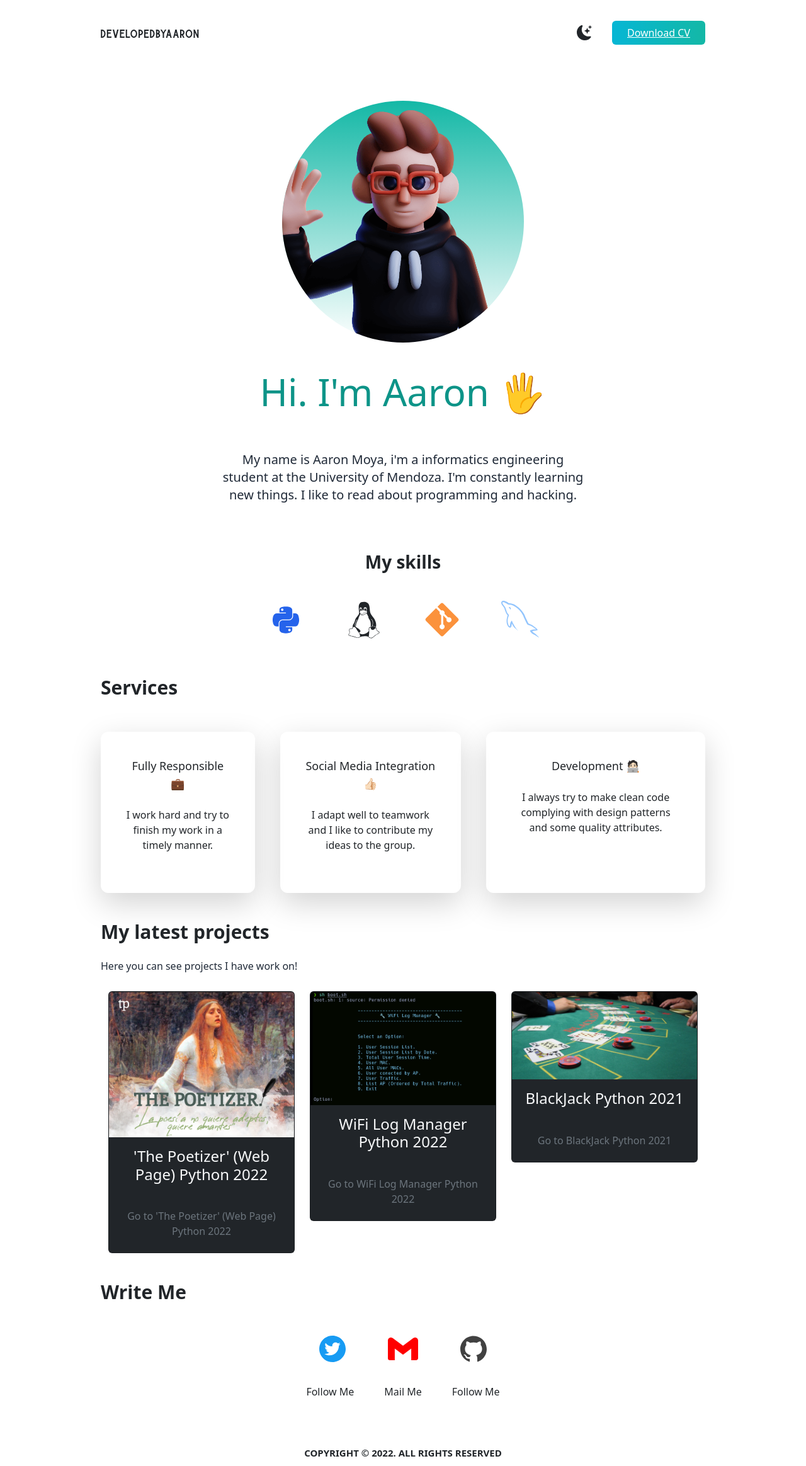
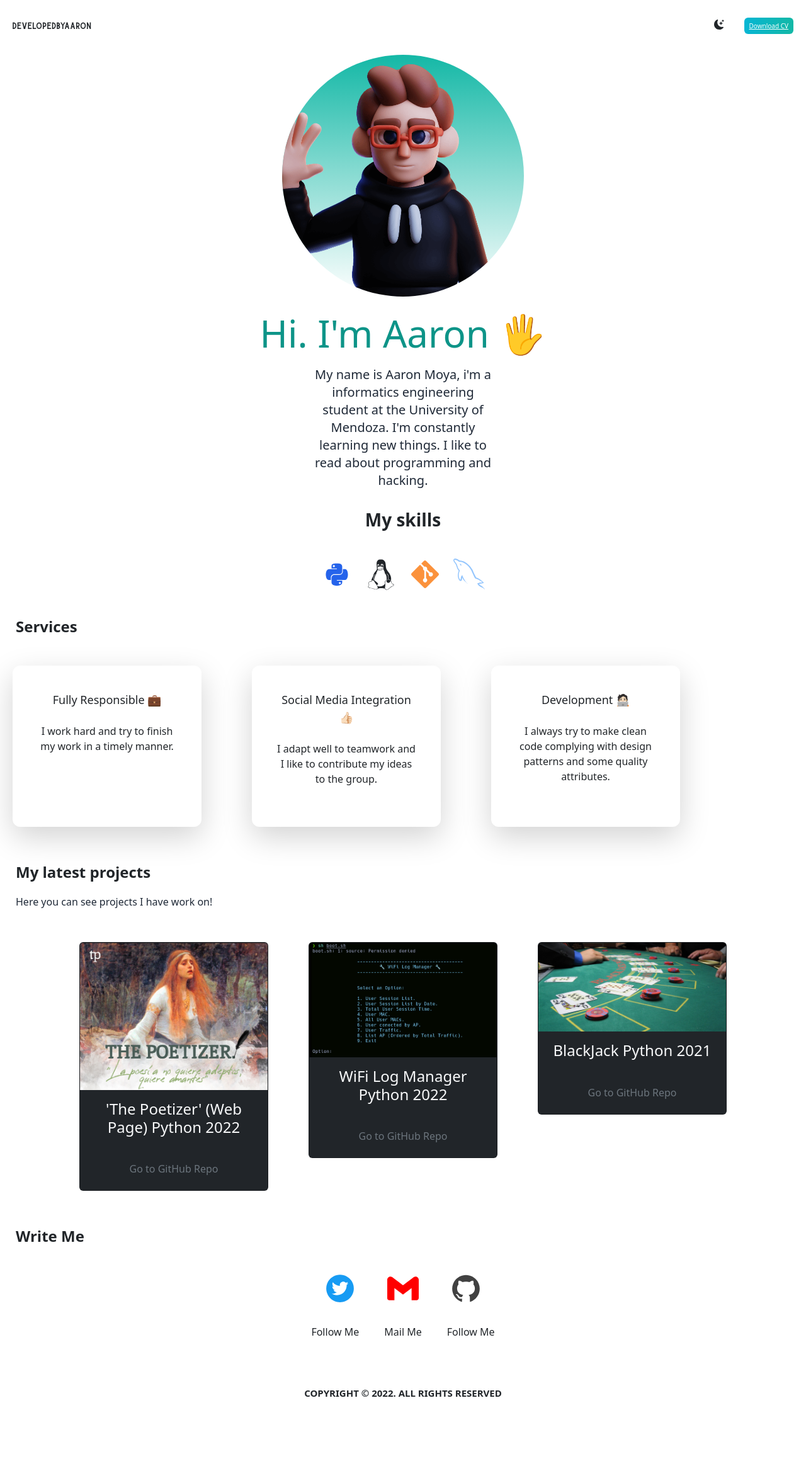
Before and after one commit to j0k3rD/Portfolio, a Next.js app: page / in a window 1280 px wide. Shown: the whole page at 63% size. After the commit the page ends 2257 px from the top, so only its background shows below. Built offline with nearby package versions, Linux system fonts and the light colour scheme.

Commit message:
320px phone responsive

```diff
--- a/pages/index.js
+++ b/pages/index.js
@@ -37,7 +37,7 @@ export default function Home() {
             className="btn btn-outline-secondary border-0"
             rel="noreferrer"
           >
-            Go to {title}
+            Go to GitHub Repo
           </a>
         </div>
       </div>
@@ -87,7 +87,7 @@ export default function Home() {
         <link rel="icon" href="/favicon.ico" />
       </Head>
       {/* ----------- MAIN BAR ----------- */}
-      <main className='bg-white px-10 sm:px-1 md:px-20 lg:px-40 dark:bg-gray-900'>
+      <main className=' main-m bg-white px-10 sm:px-1 md:px-20 lg:px-40 dark:bg-gray-900'>
         <section className='sect'>
           <nav className='nav-bar pt-10 flex justify-between'>
             <h1 className='text-ini text-xl font-burtons'>developedbyaaron</h1>
@@ -99,7 +99,7 @@ export default function Home() {
               </li>
               <li>
                 <a
-                  className='btn-d bg-gradient-to-r from-cyan-500 to-teal-500 text-white px-4 py-2 rounded-md ml-8'
+                  className='btn-d bg-gradient-to-r from-cyan-500 to-teal-500 text-white px-2 py-1.5 rounded-md ml-8'
                   href="#">
                     Download CV
                 </a>
@@ -113,18 +113,18 @@ export default function Home() {
               <Image src={deved} layout="fill" objectFit='cover' />
           </div>
           <div className='text-center'>
-            <h2 className='text-5xl py-2 text-teal-600 font-medium md:text-6xl'>
+            <h2 className='name text-5xl py-2 text-teal-600 font-medium md:text-6xl'>
               Hi. I'm Aaron 🖐️
             </h2>
             {/* <h3 className='text-2xl py-2 md:text-3xl'>Informatics Engineer Student</h3> */}
-            <p className='text-md py-5 leading-8 text-gray-800 md:text-xl max-w-xl mx-auto'>
+            <p className='bio text-md py-1 leading-8 text-gray-800 md:text-xl max-w-xl mx-auto'>
               My name is Aaron Moya, i'm a informatics engineering student at the University of Mendoza. I'm constantly learning new things. I like to read about programming and hacking.
             </p>
           </div>
           <div>
             <div className='text-4xl text-center'>
               <h3 className='mb-7 mt-7 font-black'>My skills</h3>
-              <div className='text-6xl flex justify-center gap-16 p-3 md:grid sm:grid lg:flex'>
+              <div className='icons-skills text-6xl flex justify-center gap-16 p-3 md:grid sm:grid lg:flex'>
                 <div className=' text-blue-600'>
                   <DiPython />
                 </div>
@@ -155,7 +155,7 @@ export default function Home() {
         <section>
           {/* ----------- SERVICES ----------- */}
           <div>
-            <h3 className='text-3xl py-1 font-black mt-10'>Services</h3>
+            <h3 className='text-services text-3xl py-1 font-black mt-10'>Services</h3>
             {/* <p className='text-md py-2 leading-8 text-gray-800'>
               I work <span className=' text-teal-500'>hard</span> and try to finish my work in a timely manner.
             </p>
@@ -167,7 +167,7 @@ export default function Home() {
             </p>*/}
           </div>
           <div className='sm:flex md:flex-grid lg:flex gap-10'>
-            <div className='text-center shadow-lg p-10 rounded-xl my-10 dark:bg-white'>
+            <div className='card1 text-center shadow-lg p-10 rounded-xl my-10 dark:bg-white'>
               {/* <Image src={design} width={100} height={100} /> */}
               <h3 className='text-lg font-medium pb-2'>Fully Responsible 💼</h3>
               <p className='py-2'>
@@ -179,7 +179,7 @@ export default function Home() {
               <p className='text-gray-800 py-1'>Figma</p> */}
             </div>
 
-            <div className='text-center shadow-lg p-10 rounded-xl my-10 dark:bg-white'>
+            <div className='card2 text-center shadow-lg p-10 rounded-xl my-10 dark:bg-white'>
               {/* <Image src={code} width={100} height={100} /> */}
               <h3 className='text-lg font-medium pb-2'>Social Media Integration 👍🏻</h3>
               <p className='py-2'>
@@ -188,7 +188,7 @@ export default function Home() {
               {/* <h4 className='py-4 text-teal-600'>Designs tools I use</h4> */}
             </div>
 
-            <div className='text-center shadow-lg p-10 rounded-xl my-10 dark:bg-white'>
+            <div className='card3 text-center shadow-lg p-10 rounded-xl my-10 dark:bg-white'>
               {/* <Image src={consulting} width={100} height={100} /> */}
               <h3 className='text-lg font-medium pb-2'>Development 🧑🏻‍💻</h3>
               <p className='py-2'>
@@ -202,17 +202,17 @@ export default function Home() {
         <section>
           {/* ----------- PORTFOLIO ----------- */}
           <div>
-            <h3 className='text-3xl py-1 font-black'>My latest projects</h3>
-            <p className='text-md py-2 leading-8 text-gray-800'>
+            <h3 className='text-port text-3xl py-1 font-black'>My latest projects</h3>
+            <p className='desc-port text-md py-2 leading-8 text-gray-800'>
               Here you can see projects I have work on!
               {/* I work <span className=' text-teal-500'>hard</span> and try to finish my work in a timely manner.
               I adapt well to teamwork and <span className=' text-teal-500'>I like to contribute my ideas</span> to the group. */}
             </p>
-            <div className="container d-flex justify-content-center align-items-center h-100">
+            <div className="card-cont container d-flex justify-content-center align-items-center h-100">
               <div className="row">
                 {cards.map(({ title, image, url, id }) => (
                   <div className="col-md-4" key={id}>
-                    <Card imageSource={image} title={title} url={url} />
+                    <Card imageSource={image} title={title} url={url}/>
                   </div>
                 ))}
               </div>
@@ -223,9 +223,9 @@ export default function Home() {
         <section>
           {/* ----------- CONTACT ----------- */}
           <div>
-            <h3 className='text-3xl py-1 font-black mt-10 mb-7'>Write Me</h3>
+            <h3 className='text-contact text-3xl py-1 font-black mt-10 mb-7'>Write Me</h3>
           </div>
-          <div className='text-5xl flex justify-center gap-16 p-3'>
+          <div className='icons-contact text-5xl flex justify-center gap-16 p-3'>
                 <div className='twitter'>
                   <a href="https://twitter.com/aaron_moya22">
                     <AiFillTwitterCircle />
@@ -242,7 +242,7 @@ export default function Home() {
                   </a>
                 </div>
             </div>
-            <div className='text-center font-medium flex justify-center p-3 gap-12'>
+            <div className='icons-text text-center font-medium flex justify-center p-3 gap-12'>
                 <div>
                   <p>Follow Me</p>
                 </div>
--- a/styles/globals.css
+++ b/styles/globals.css
@@ -23,6 +23,9 @@ a {
   src: url("../public/Burtons.otf");
 }
 
+.card {
+  margin-bottom: 50px;
+}
 .card:hover {
   box-shadow: 5px 10px 20px 1px rgba(255, 255, 255, 0.273) !important;
   transition: all 0.7s linear;
@@ -65,3 +68,113 @@ a {
 .github a{
   color: rgb(65, 65, 65);
 }
+
+@media screen and (min-width: 320px) {
+  .main-m {
+    display: inline;
+  }
+  .nav-bar {
+    display: flex;
+    padding-top: 3px;
+  }
+  .text-ini {
+    margin-left: 20px;
+    font-size: 1rem;
+  }
+  .btn-d {
+    padding-left: 100px;
+    font-size: 10px;
+    margin-right: 20px;
+  }
+  .luna {
+    margin-left: 30px;
+    font-size: 1rem;
+  }
+  .ima {
+    margin-top: 20px;
+    margin-bottom: 20px;
+    width: 200px;
+    height: 200px;
+  }
+  .name {
+    font-size: 2rem;
+    margin-bottom: 0px;
+  }
+  .bio {
+    max-width: 300px;
+    text-align: center;
+    margin-top: 10px;
+    font-size: 0.8rem;
+  }
+  .icons-skills {
+    text-align: center;
+    display: flex;
+    gap: 20px;
+    font-size: 50px;
+    margin-top: 20px;
+    margin-bottom: 20px;
+  }
+  .text-services {
+    font-size: 1.5rem;
+    margin-left: 25px;
+    margin-top: 20px;
+    margin-bottom: 20px;
+  }
+  .card1 {
+    margin-left: 20px;
+    margin-right: 20px;
+    margin-top: 20px;
+    margin-bottom: 20px;
+    width: 300px;
+  }
+  .card2 {
+    margin-left: 20px;
+    margin-right: 20px;
+    margin-top: 20px;
+    margin-bottom: 20px;
+    width: 300px;
+  }
+  .card3 {
+    margin-left: 20px;
+    margin-right: 20px;
+    margin-top: 20px;
+    margin-bottom: 20px;
+    width: 300px;
+  }
+  .text-port {
+    font-size: 1.5rem;
+    margin-left: 25px;
+    margin-top: 30px;
+    margin-bottom: 1px;
+  }
+  .desc-port {
+    font-size: 1rem;
+    margin-left: 25px;
+    margin-bottom: 20px;
+  }
+  .card {
+    margin-left: 20px;
+    margin-right: 20px;
+    margin-top: 20px;
+    margin-bottom: 20px;
+    width: 300px;
+  }
+  .text-contact {
+    font-size: 1.5rem;
+    margin-left: 25px;
+    margin-top: 30px;
+    margin-bottom: 1px;
+  }
+  .icons-contact {
+    text-align: center;
+    display: flex;
+    gap: 50px;
+    font-size: 50px;
+    margin-top: 20px;
+  }
+  .icons-text {
+    padding: 0px 0px 0px 0px;
+    font-size: 1rem;
+    gap: 40px;
+  }
+}
```
